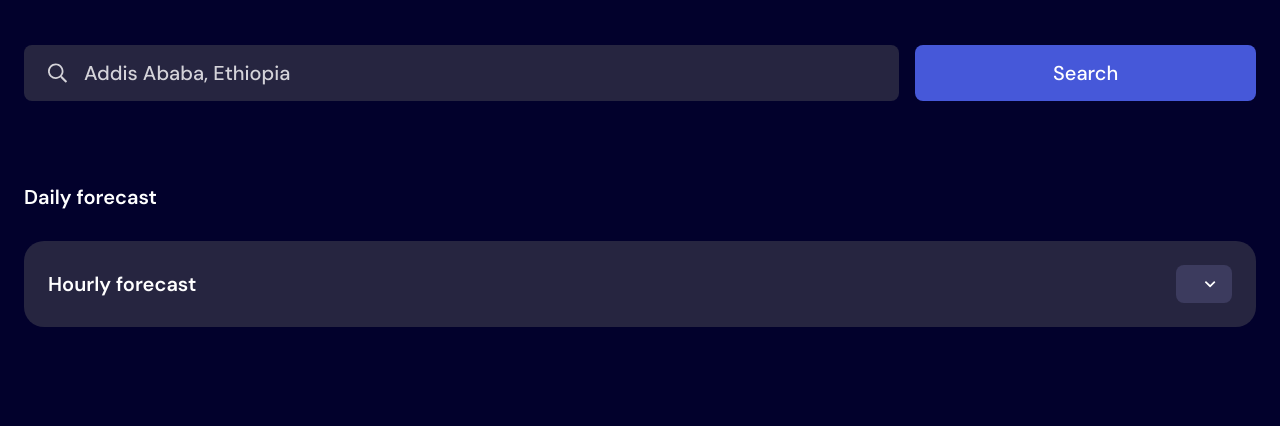
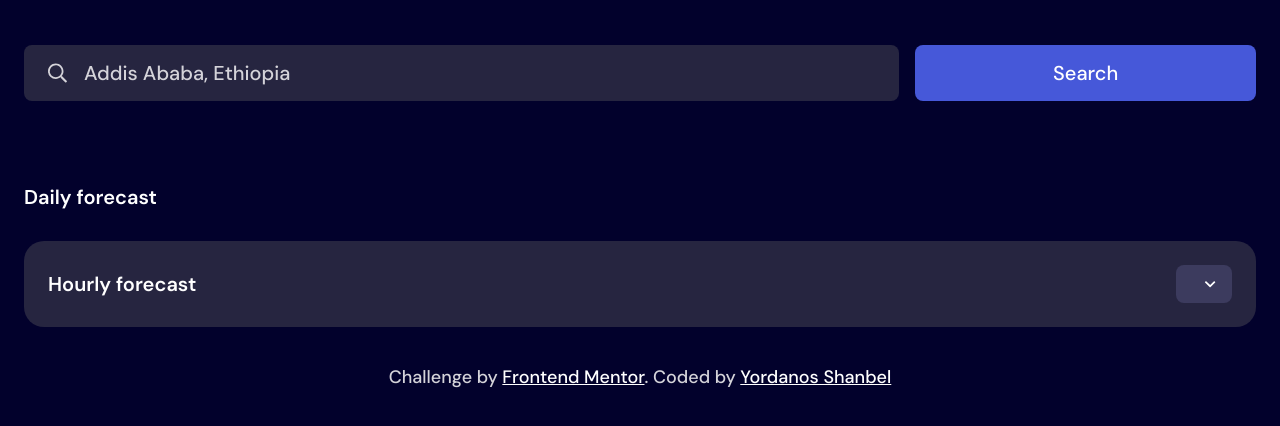
Before and after one commit to yora-dev/Weather-App, a website built with Parcel: page index.html in a window 1280 px wide. Shown: the part 182-608 px from the top of the page. Built offline with nearby package versions, Linux system fonts and the light colour scheme; no server answers.

Commit message:
add attribution section with links to Frontend Mentor and GitHub

```diff
--- a/assets/styles/style.css
+++ b/assets/styles/style.css
@@ -34,6 +34,19 @@ body {
   background-color: var(--bg-color);
   align-items: center;
   padding: 1.6rem 1.6rem 4.8rem 1.6rem;
+}
+
+/* Attribute Styles */
+.attribution {
+  font-size: 11px;
+  text-align: center;
+  color: var(--text-200);
+  text-align: center;
+  margin-top: 4rem;
+}
+
+.attribution a {
+  color: var(--text-00);
 }
 
 /* Typography */
--- a/index.html
+++ b/index.html
@@ -108,6 +108,13 @@
         </div>
       </div>
     </div>
+    <div class="attribution text-6">
+      Challenge by
+      <a href="https://www.frontendmentor.io?ref=challenge" target="_blank"
+        >Frontend Mentor</a
+      >. Coded by
+      <a class="text-6" href="https://github.com/yora-dev/">Yordanos Shanbel</a>
+    </div>
     <script src="assets/scripts/script.js"></script>
   </body>
 </html>
```
